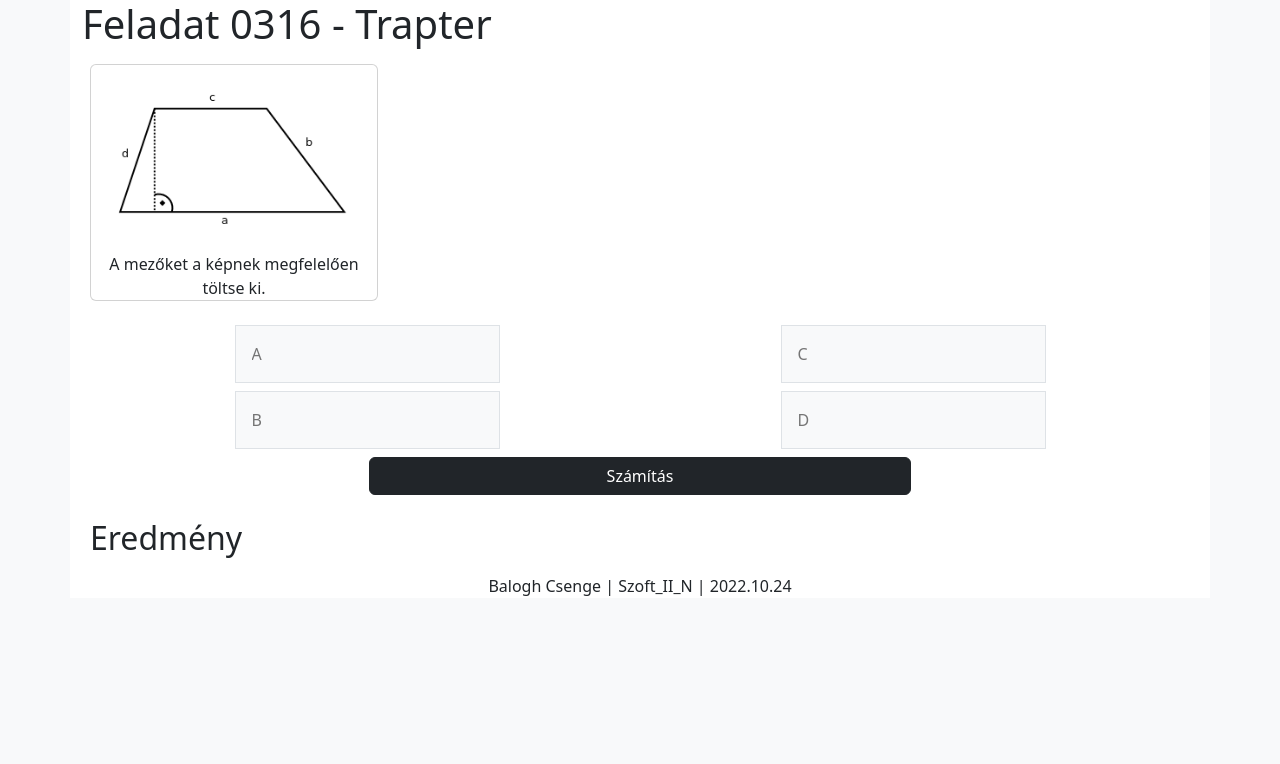
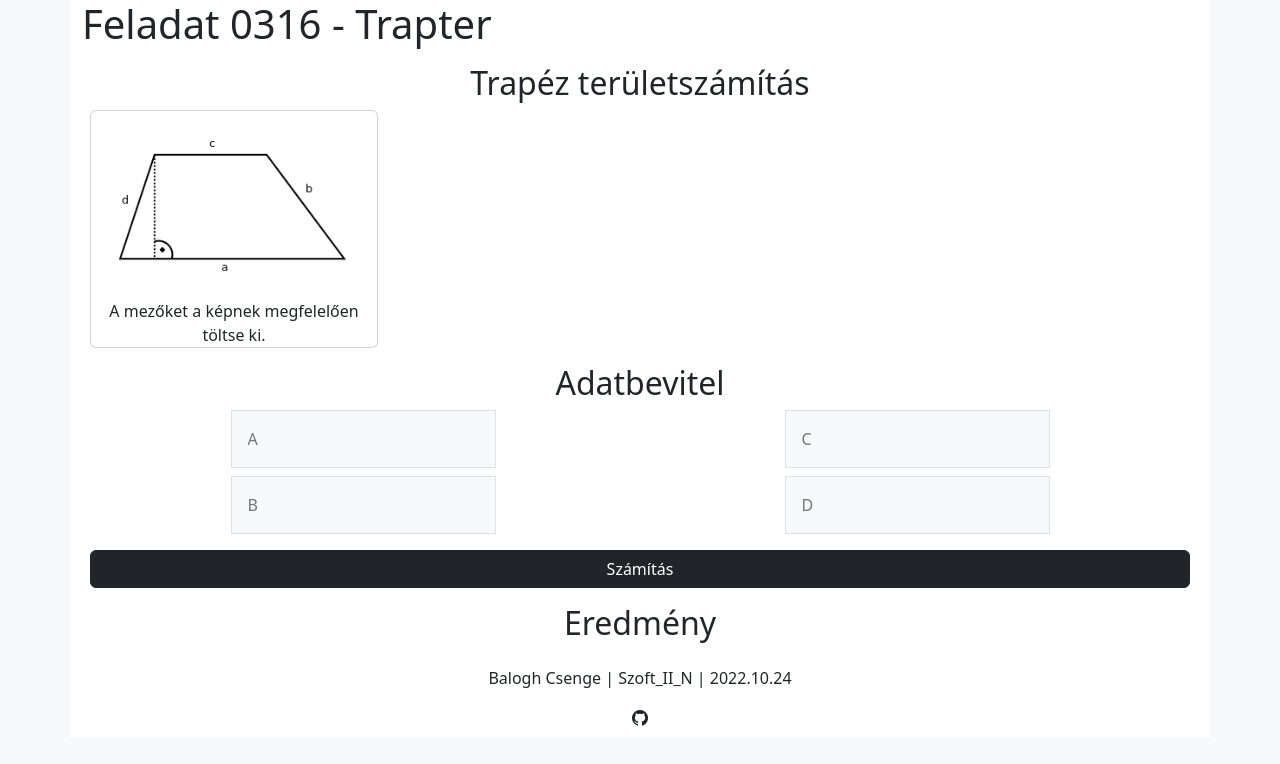
Before and after one commit to csengekulker/ts-trapter, a website: page src/index.html in a window 1280 px wide. Drawn offline with nearby package versions, Linux system fonts and the light colour scheme.

Commit message:
labeling

```diff
--- a/src/index.html
+++ b/src/index.html
@@ -18,13 +18,20 @@
     <!-- CSS only -->
 <link href="https://cdn.jsdelivr.net/npm/bootstrap@5.2.2/dist/css/bootstrap.min.css" rel="stylesheet" integrity="sha384-Zenh87qX5JnK2Jl0vWa8Ck2rdkQ2Bzep5IDxbcnCeuOxjzrPF/et3URy9Bv1WTRi" crossorigin="anonymous">
 
+<link rel="stylesheet" href="https://cdn.jsdelivr.net/npm/bootstrap-icons@1.3.0/font/bootstrap-icons.css">
+
+
     <script src="app.js" defer></script>
 </head>
 <body class="bg-light">
 
     <div class="container bg-white">
+
         <h1>Feladat 0316 - Trapter</h1>
+
         <div id="image" class="text-center p-2">
+
+            <h2>Trapéz területszámítás</h2>
 
             <div class="card" style="width: 18rem;">
                 <img src="./static/trapez.png" alt="Trapez" class="p-3 card-img-left">
@@ -32,9 +39,12 @@
             </div>
 
         </div>
-        <div class="p-3">
 
-            <div class="text-center pb-2">
+        <div class="p-2 text-center" id="inputs">
+
+            <h2>Adatbevitel</h2>
+
+            <div class="text-center pb-3">
                 <div class="row g-2">
                   <div class="col-6">
                     <input placeholder="A" type="text" id="base_a" class="p-3 border bg-light">
@@ -54,22 +64,24 @@
             <div class="text-center">
                 <button
                     id="submitButton"
-                    class="btn btn-dark w-50">
+                    class="btn btn-dark w-100">
                     Számítás
                 </button>
             </div>
 
         </div>
-            <div class="p-2">
-                <h2 id="resultHeading">Eredmény</h2>
-                <div id="resultField"></div>
-            </div>
+
+        <div class="p-2 text-center" id="result">
+            <h2 id="resultHeading">Eredmény</h2>
+            <div id="resultField"></div>
+        </div>
 
 
-        <div class="text-center">
+        <div class="text-center p-2" id="footer">
             <p>
                 Balogh Csenge | Szoft_II_N | 2022.10.24
             </p>
+            <i class="bi bi-github"></i>
         </div>
     </div>
 
```
